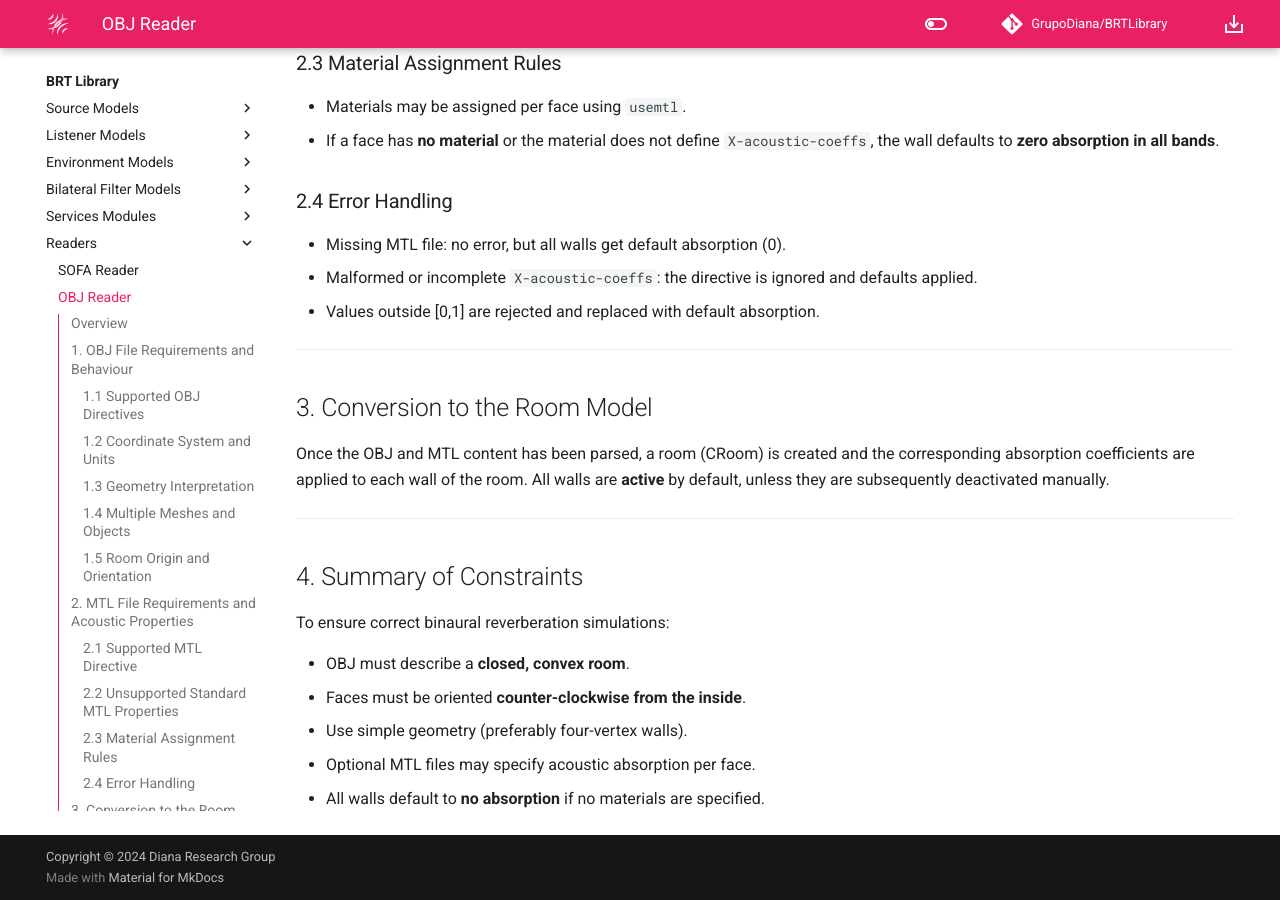
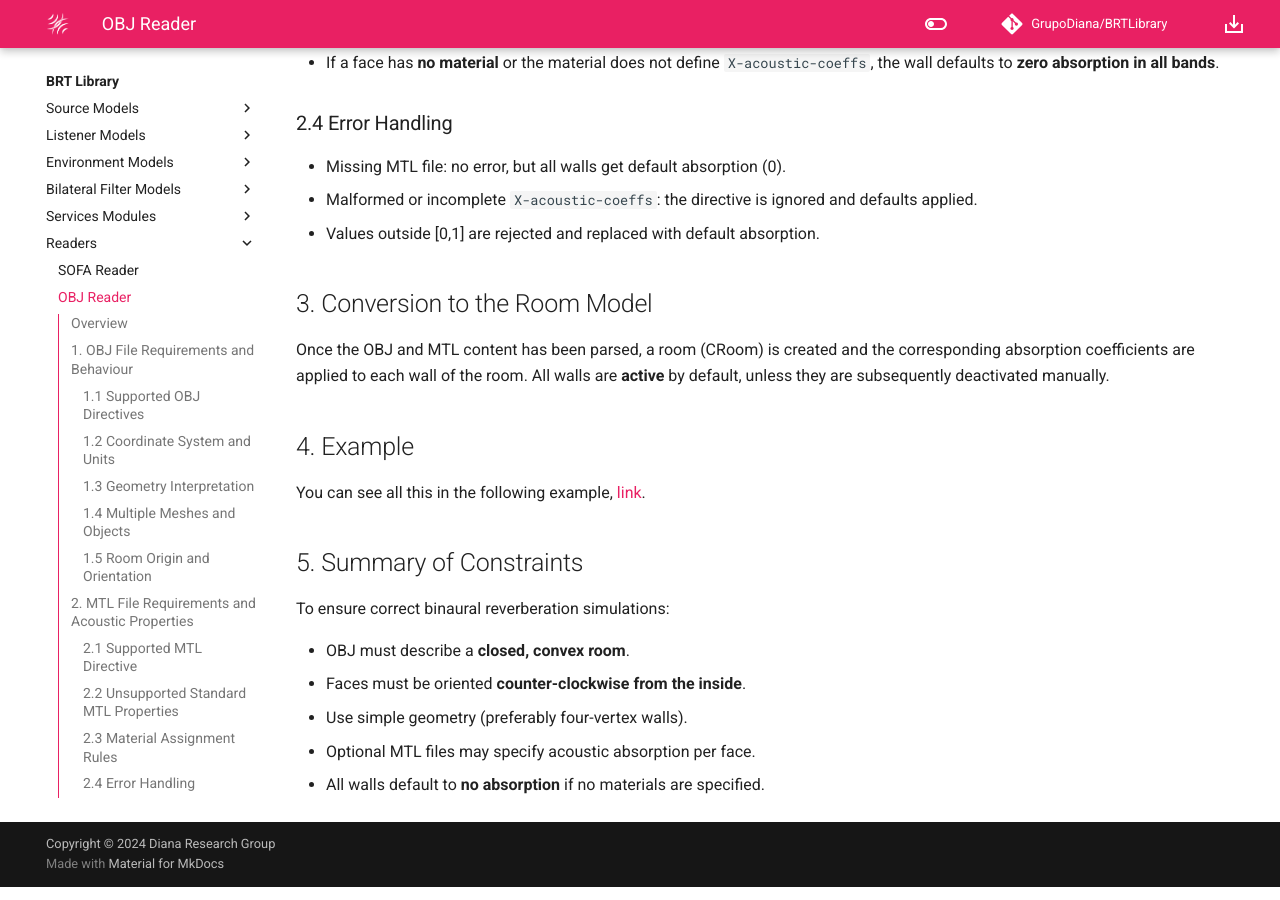
Before and after one commit to GrupoDiana/BRT-Documentation, an MkDocs documentation site: the page built from docs/library/readers/obj-reader.md, in a window 1280 px wide and 900 px high, scrolled down 2695 px. Built offline with MkDocs 1.6.1 and Material for MkDocs 9.7.7, drawn with Linux system fonts in a browser that asks for light colours; comment, search, counter and statistics services are not loaded.

Commit message:
feat: Add room example

```diff
--- a/docs/library/readers/obj-reader.md
+++ b/docs/library/readers/obj-reader.md
@@ -2,16 +2,12 @@
 
 This section documents how the BRT interprets and loads room geometries defined in **Wavefront OBJ** files together with their associated **MTL** material files.
 The loading process is implemented through the `COBJReader` class.
-
----
 
 ## Overview
 
 The OBJ loader provides a way to define room geometry using external modeling tools. The objective is to convert each face in the mesh into a `CWall` object and assemble a complete `CRoom` instance.
 
 The loader is based on the **rapidobj** parser and supports a minimal subset of the OBJ/MTL specification—enough to define walls and their acoustic absorption properties.
-
----
 
 ## 1. OBJ File Requirements and Behaviour
 
@@ -65,7 +61,6 @@
 * Any coordinate origin is acceptable; the room does **not** need to be centered at (0,0,0).
 * No attempt is made to reposition or normalize the geometry.
 
----
 
 ## 2. MTL File Requirements and Acoustic Properties
 
@@ -105,15 +100,17 @@
 * Malformed or incomplete `X-acoustic-coeffs`: the directive is ignored and defaults applied.
 * Values outside [0,1] are rejected and replaced with default absorption.
 
----
 
 ## 3. Conversion to the Room Model
 
 Once the OBJ and MTL content has been parsed, a room (CRoom) is created and the corresponding absorption coefficients are applied to each wall of the room. All walls are **active** by default, unless they are subsequently deactivated manually.
 
----
+## 4. Example
 
-## 4. Summary of Constraints
+You can see all this in the following example, [link](../../assets/room_example.zip).
+
+
+## 5. Summary of Constraints
 
 To ensure correct binaural reverberation simulations:
 
```
Also changed, not shown: 1 other file.
